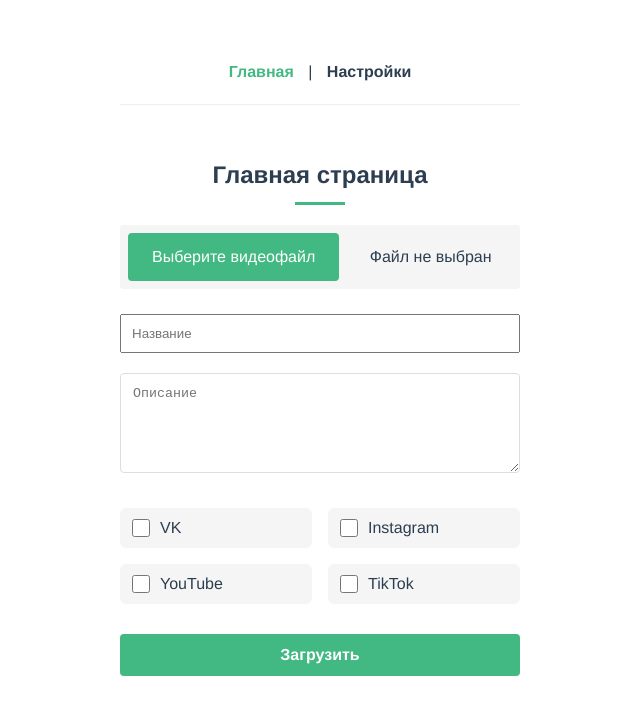
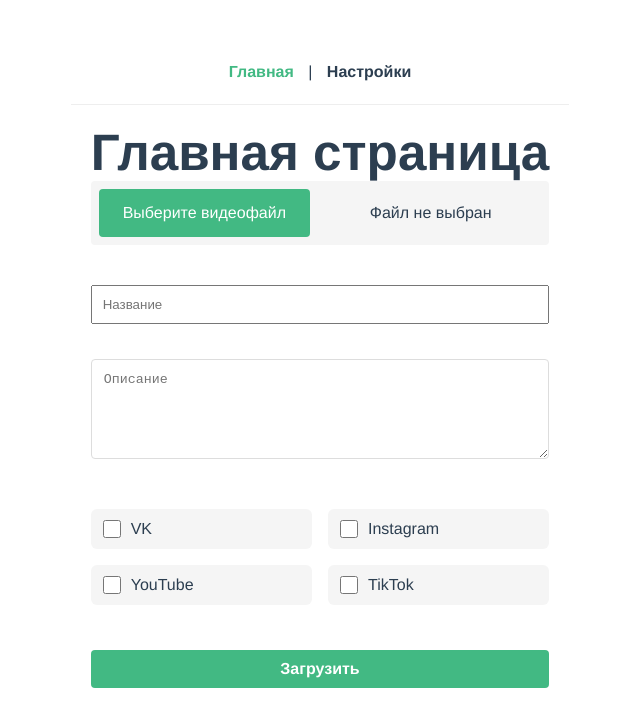
Before and after one commit to ViacheslavKuznetsov/vitejs-vite-48pvjg3b, a Vue app: page /main in a window 1280 px wide. Shown: the top 726 px of the page, without its empty margins (320-960 px from the left). Built offline with nearby package versions, Linux system fonts and the light colour scheme.

Commit message:
готовый предпросмотр видео

```diff
--- a/src/assets/styles/common.css
+++ b/src/assets/styles/common.css
@@ -3,7 +3,7 @@
   display: flex;
   flex-direction: column;
   width: 100%;
-  max-width: 400px; /* Фиксированная максимальная ширина */
+
   min-width: 400px; /* Фиксированная минимальная ширина */
   margin: 20px auto 0;
   padding-bottom: 40px;
@@ -42,7 +42,6 @@
   flex: 1;
   display: flex;
   flex-direction: column;
-  max-width: 400px;
   width: 100%;
   margin: 20px auto 0;
   padding-bottom: 40px;
--- a/src/components/InputField.vue
+++ b/src/components/InputField.vue
@@ -26,7 +26,9 @@
   </script>
 
   <style scoped>
-
+  .input-field {
+    max-width: none;
+  }
     .text-input, textarea {
     width: 100%;
     padding: 12px;
--- /dev/null
+++ b/src/components/VideoPreview.vue
@@ -0,0 +1,111 @@
+<template>
+  <div
+    class="video-preview-container"
+    :style="{ 'aspect-ratio': aspectRatio }"
+  >
+    <video
+      ref="videoElement"
+      :src="videoUrl"
+      autoplay
+      muted
+      loop
+      playsinline
+      class="video-element"
+      @loadedmetadata="handleVideoLoad"
+    ></video>
+    <div v-if="loading" class="loading-overlay">
+      Загрузка видео...
+    </div>
+  </div>
+</template>
+
+<script>
+export default {
+  name: 'VideoPreview',
+  props: {
+    videoUrl: {
+      type: String,
+      required: true
+    },
+    aspectRatio: {
+      type: Number,
+      default: 16/9
+    }
+  },
+  data() {
+    return {
+      loading: true
+    }
+  },
+  methods: {
+    handleVideoLoad() {
+      this.loading = false
+      this.$nextTick(() => {
+        this.$refs.videoElement.play().catch(() => {
+          // Автовоспроизведение заблокировано браузером
+        })
+      })
+    }
+  },
+  watch: {
+    videoUrl() {
+      this.loading = true
+      this.$nextTick(() => {
+        if (this.$refs.videoElement) {
+          this.$refs.videoElement.load()
+        }
+      })
+    }
+  },
+  beforeUnmount() {
+    if (this.$refs.videoElement) {
+      this.$refs.videoElement.pause()
+      this.$refs.videoElement.removeAttribute('src')
+    }
+  }
+}
+</script>
+
+<style scoped>
+.video-preview-container {
+  position: relative;
+  width: 100%;
+  height: 100%;
+  background: #000;
+  border-radius: 12px;
+  overflow: hidden;
+}
+
+.video-element {
+  width: 100%;
+  height: 100%;
+  object-fit: cover;
+}
+
+.loading-overlay {
+  position: absolute;
+  top: 0;
+  left: 0;
+  right: 0;
+  bottom: 0;
+  display: flex;
+  align-items: center;
+  justify-content: center;
+  background: rgba(0, 0, 0, 0.7);
+  color: white;
+  font-size: 1.2em;
+  z-index: 2;
+}
+
+@media (max-width: 1199px) {
+  .video-element {
+    object-fit: contain;
+  }
+}
+
+@media (prefers-color-scheme: dark) {
+  .video-preview-container {
+    box-shadow: 0 4px 12px rgba(0, 0, 0, 0.5);
+  }
+}
+</style>
--- a/src/views/MainPage.vue
+++ b/src/views/MainPage.vue
@@ -1,7 +1,9 @@
 <template>
-  <div class="page-container">
+  <div class="page-container" :class="{ 'expanded': file }">
     <h1 class="page-title">Главная страница</h1>
-    <div class="page-content">
+    <div class="content-wrapper">
+      <!-- Левая секция с формой -->
+      <div class="form-section">
         <FileUpload
           :file="file"
           :error-message="errorMessage"
@@ -27,6 +29,15 @@
 
         <button @click="download" class="submit-button">Загрузить</button>
       </div>
+
+      <!-- Правая секция с превью видео -->
+      <VideoPreview
+        v-if="file"
+        :video-url="videoUrl"
+        :aspect-ratio="videoAspectRatio"
+        class="video-section"
+      />
+    </div>
   </div>
 </template>
 
@@ -34,13 +45,15 @@
 import FileUpload from '@/components/FileUpload.vue'
 import PlatformSelection from '@/components/PlatformSelection.vue'
 import InputField from '@/components/InputField.vue'
+import VideoPreview from '@/components/VideoPreview.vue'
 
 export default {
   name: 'MainPage',
   components: {
     FileUpload,
     PlatformSelection,
-    InputField
+    InputField,
+    VideoPreview
   },
   data() {
     return {
@@ -51,11 +64,22 @@ export default {
       errorMessage: '',
       showError: false,
       errorTimeout: null,
-      hideTimeout: null
+      hideTimeout: null,
+      videoUrl: '',
+      videoAspectRatio: 16/9
+    }
+  },
+  watch: {
+    file(newFile) {
+      if (newFile) {
+        this.videoUrl = URL.createObjectURL(newFile)
+      } else {
+        this.cleanupVideoUrl()
+      }
     }
   },
   methods: {
-    selectFile(file) {
+    async selectFile(file) {
       if (this.hideTimeout) {
         clearTimeout(this.hideTimeout)
         this.hideTimeout = null
@@ -66,13 +90,47 @@ export default {
       }
 
       if (file && file.type.startsWith('video/')) {
+        try {
+          this.videoAspectRatio = await this.getVideoAspectRatio(file)
           this.file = file
           this.showError = false
           this.errorMessage = ''
+        } catch (error) {
+          this.handleFileError(file)
+        }
       } else {
+        this.handleFileError(file)
+      }
+    },
+
+    async getVideoAspectRatio(file) {
+      return new Promise((resolve, reject) => {
+        const video = document.createElement('video')
+        video.src = URL.createObjectURL(file)
+
+        video.onloadedmetadata = () => {
+          const ratio = video.videoWidth / video.videoHeight
+          URL.revokeObjectURL(video.src)
+          resolve(ratio || 16/9)
+        }
+
+        video.onerror = () => {
+          URL.revokeObjectURL(video.src)
+          reject(new Error('Ошибка загрузки видео'))
+        }
+
+        setTimeout(() => {
+          URL.revokeObjectURL(video.src)
+          reject(new Error('Таймаут загрузки видео'))
+        }, 5000)
+      })
+    },
+
+    handleFileError(file) {
       this.file = null
       this.errorMessage = 'Пожалуйста, выберите видеофайл (MP4, AVI, MOV и т.д.)'
       this.showError = true
+      if (file) URL.revokeObjectURL(file)
 
       this.errorTimeout = setTimeout(() => {
         this.showError = false
@@ -80,8 +138,8 @@ export default {
           this.errorMessage = ''
         }, 300)
       }, 5000)
-      }
     },
+
     download() {
       if (!this.file || !this.file.type.startsWith('video/')) {
         this.errorMessage = 'Необходимо выбрать видеофайл перед загрузкой'
@@ -93,11 +151,13 @@ export default {
         file: this.file,
         name: this.name,
         description: this.description,
-        platforms: this.platforms
+        platforms: this.platforms,
+        aspectRatio: this.videoAspectRatio
       })
 
       this.resetForm()
     },
+
     resetForm() {
       this.file = null
       this.name = ''
@@ -105,39 +165,95 @@ export default {
       this.platforms = []
       this.errorMessage = ''
       this.showError = false
-      document.querySelector('.file-input').value = ''
+      this.cleanupVideoUrl()
+      const fileInput = document.querySelector('.file-input')
+      if (fileInput) fileInput.value = ''
+    },
+
+    cleanupVideoUrl() {
+      if (this.videoUrl) {
+        URL.revokeObjectURL(this.videoUrl)
+        this.videoUrl = ''
+      }
     }
   },
   beforeUnmount() {
     if (this.errorTimeout) clearTimeout(this.errorTimeout)
     if (this.hideTimeout) clearTimeout(this.hideTimeout)
+    this.cleanupVideoUrl()
   }
 }
 </script>
 
 <style scoped>
-@import '@/assets/styles/common.css';
+.page-container {
+  width: 100%;
+  max-width: 100%;
+  margin: 0 auto;
+  transition: all 0.5s cubic-bezier(0.4, 0, 0.2, 1);
+  padding: 0 20px;
+  box-sizing: border-box;
+}
+
+.page-container.expanded {
+  max-width: 100%;
+}
+
+.content-wrapper {
+  display: grid;
+  grid-template-columns: 1fr;
+  gap: 40px;
+  width: 100%;
+  max-width: 1600px;
+  margin: 0 auto;
+}
+
+.form-section {
+  width: 100%;
+  display: flex;
+  flex-direction: column;
+  gap: 15px;
+}
+
+.page-container.expanded .content-wrapper {
+  grid-template-columns: minmax(400px, 800px) minmax(400px, 1fr);
+}
+
+.video-section {
+  position: sticky;
+  top: 20px;
+  height: calc(100vh - 100px);
+  background: #000;
+  border-radius: 12px;
+  overflow: hidden;
+}
+
+@media (max-width: 1599px) {
+  .content-wrapper {
+    max-width: 1200px;
+  }
+
+  .page-container.expanded .content-wrapper {
+    grid-template-columns: minmax(350px, 600px) minmax(350px, 1fr);
+  }
+}
+
+@media (max-width: 1199px) {
+  .content-wrapper {
+    max-width: 100%;
+  }
+
+  .video-section {
+    aspect-ratio: 16/9;
+    height: auto;
+    max-width: 800px;
+  }
+}
 
 .submit-button {
   width: 100%;
-  padding: 12px;
-  background-color: #42b983;
-  color: white;
-  border: none;
-  border-radius: 4px;
-  font-weight: bold;
-  cursor: pointer;
-  transition: background-color 0.2s;
-}
-
-.submit-button:hover {
-  background-color: #369f6e;
-}
-
-@media (max-width: 480px) {
-  .page-content {
-    min-width: unset;
-    padding: 0 15px;
-  }
+  margin-top: 10px;
+  align-self: center;
+  max-width: none;
 }
 </style>
```
Lines whose indentation alone changed are shown as unchanged.
